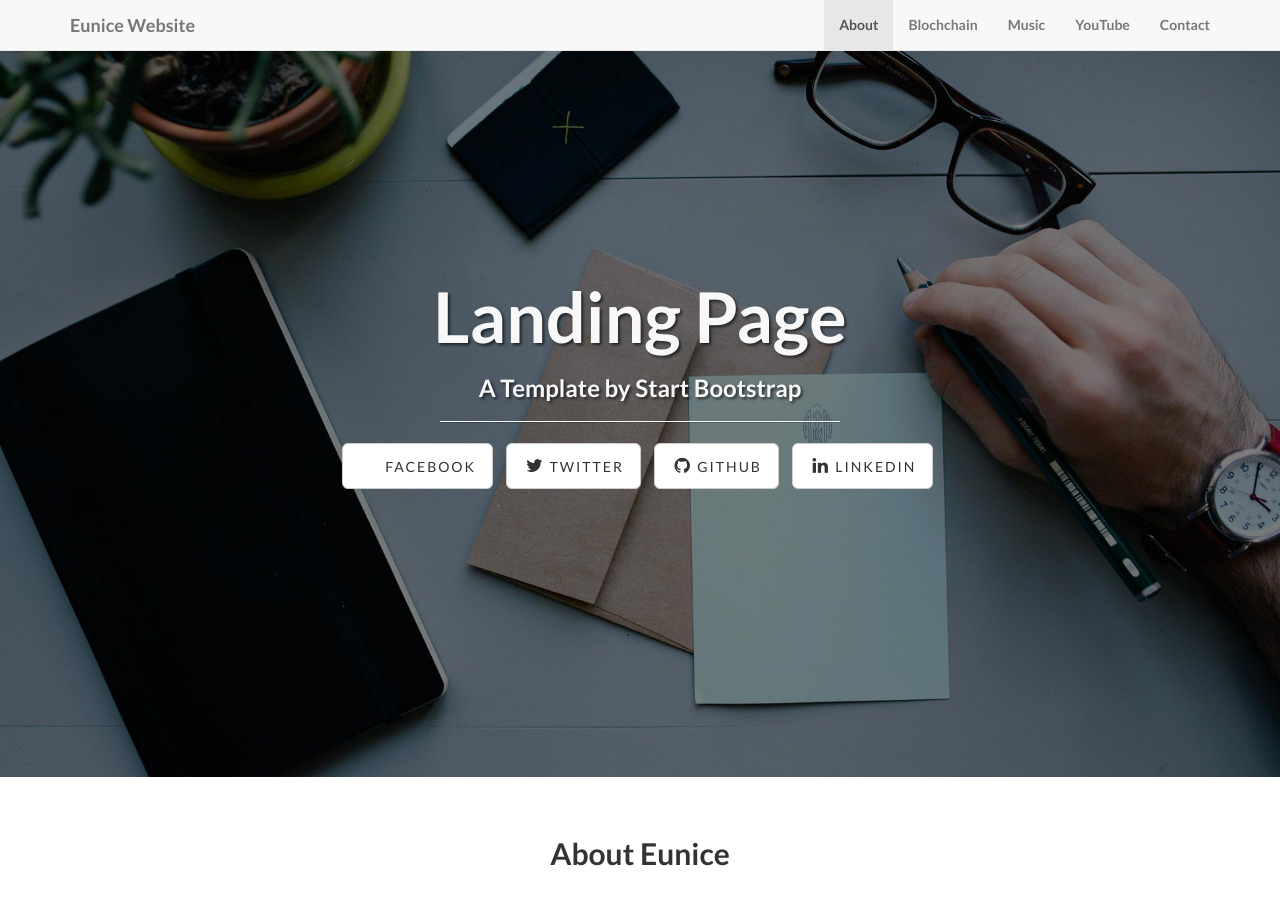
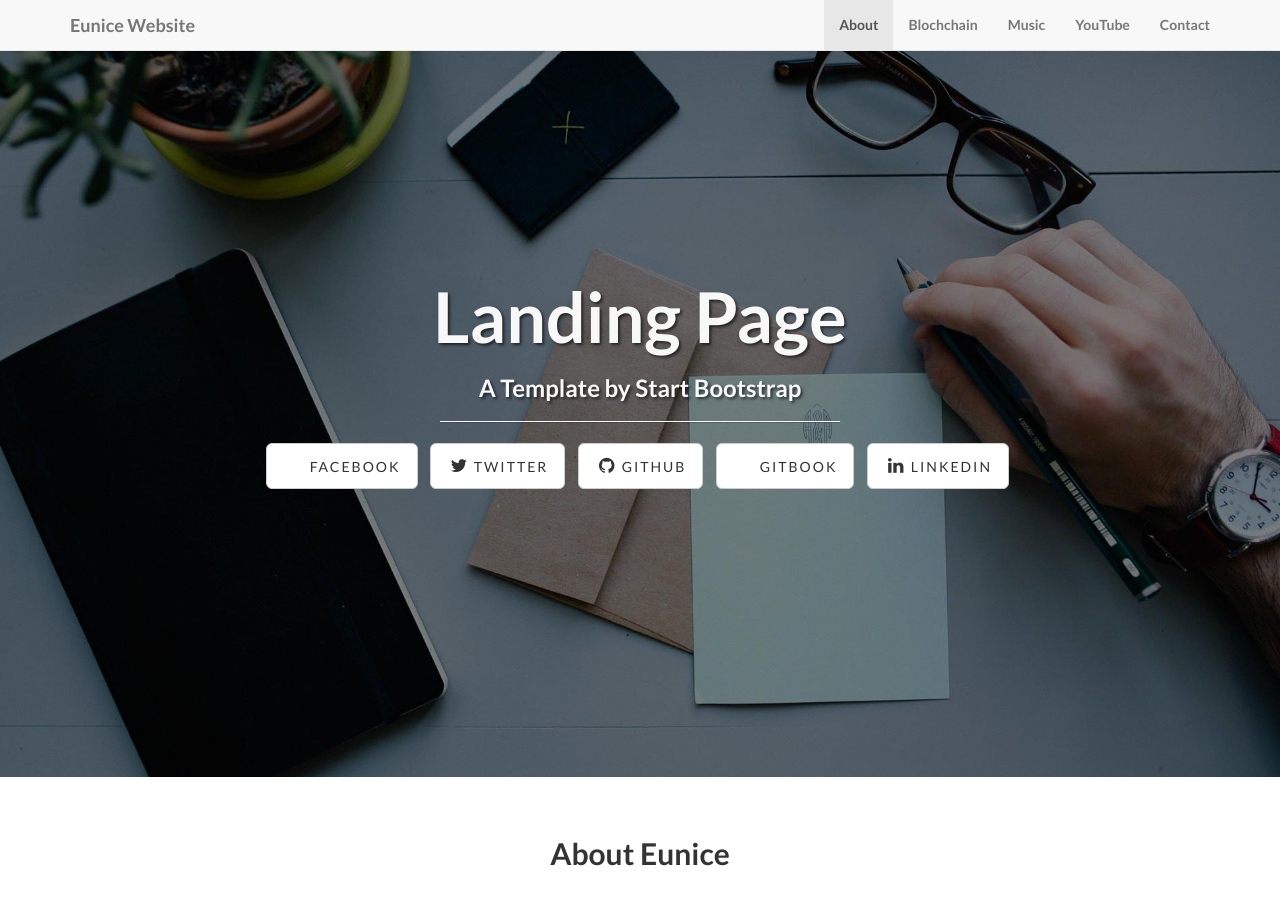
Before and after one commit to BabybearEunice/websiteTemplate1, a Jekyll site: the page built from index.html, in a window 1280 px wide and 900 px high. Built offline with Jekyll 4.4.1, drawn with Linux system fonts in a browser that asks for light colours; nearby versions of some CDN libraries; library files that are not in the unit come from our copies.

Commit message:
Update _config.yml

```diff
--- a/_config.yml
+++ b/_config.yml
@@ -31,5 +31,7 @@
     url: https://twitter.com/babybeareunice
   - title: github
     url: https://github.com/BabybearEunice
+  - title: gitbook
+    url: https://app.gitbook.com/@babybeareunice/spaces
   - title: linkedin
     url: https://www.linkedin.com/in/chiayen-eunice-t-9959aa138/
```
